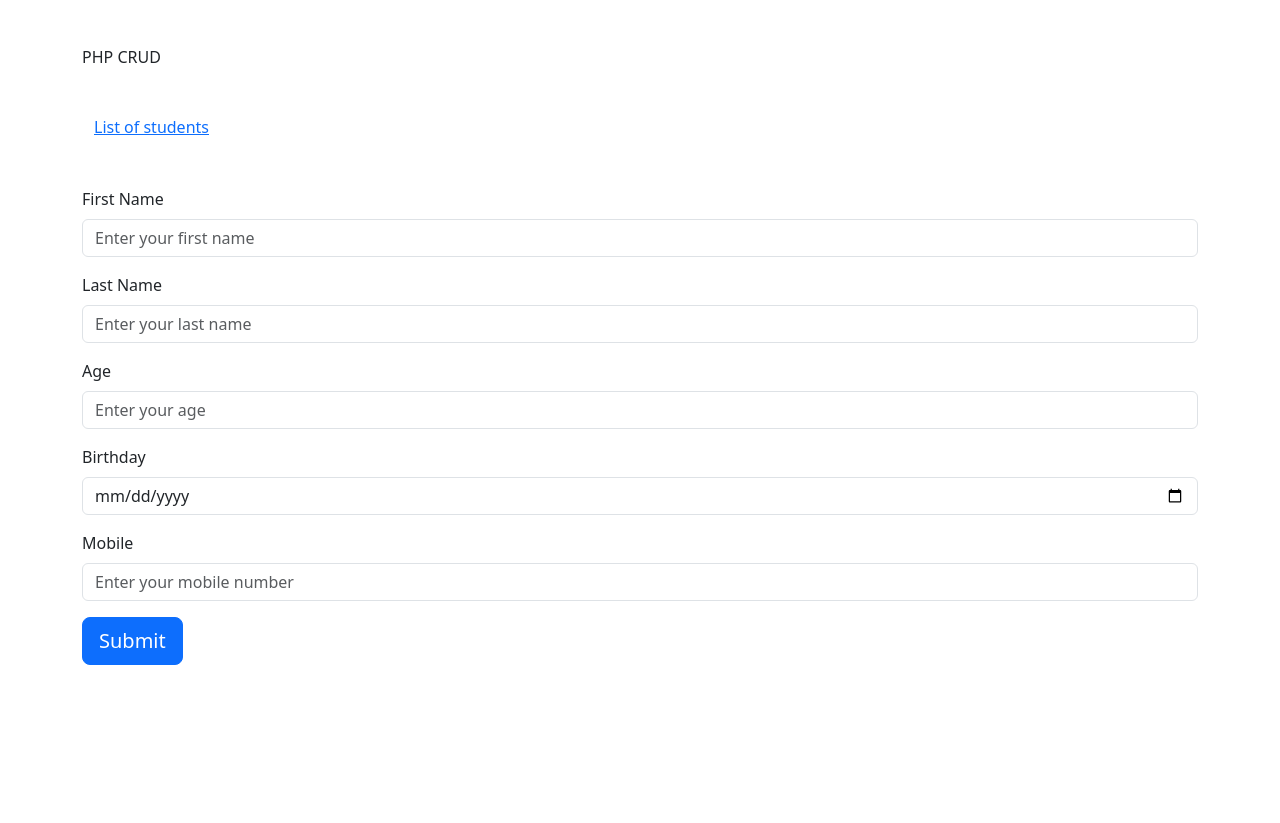
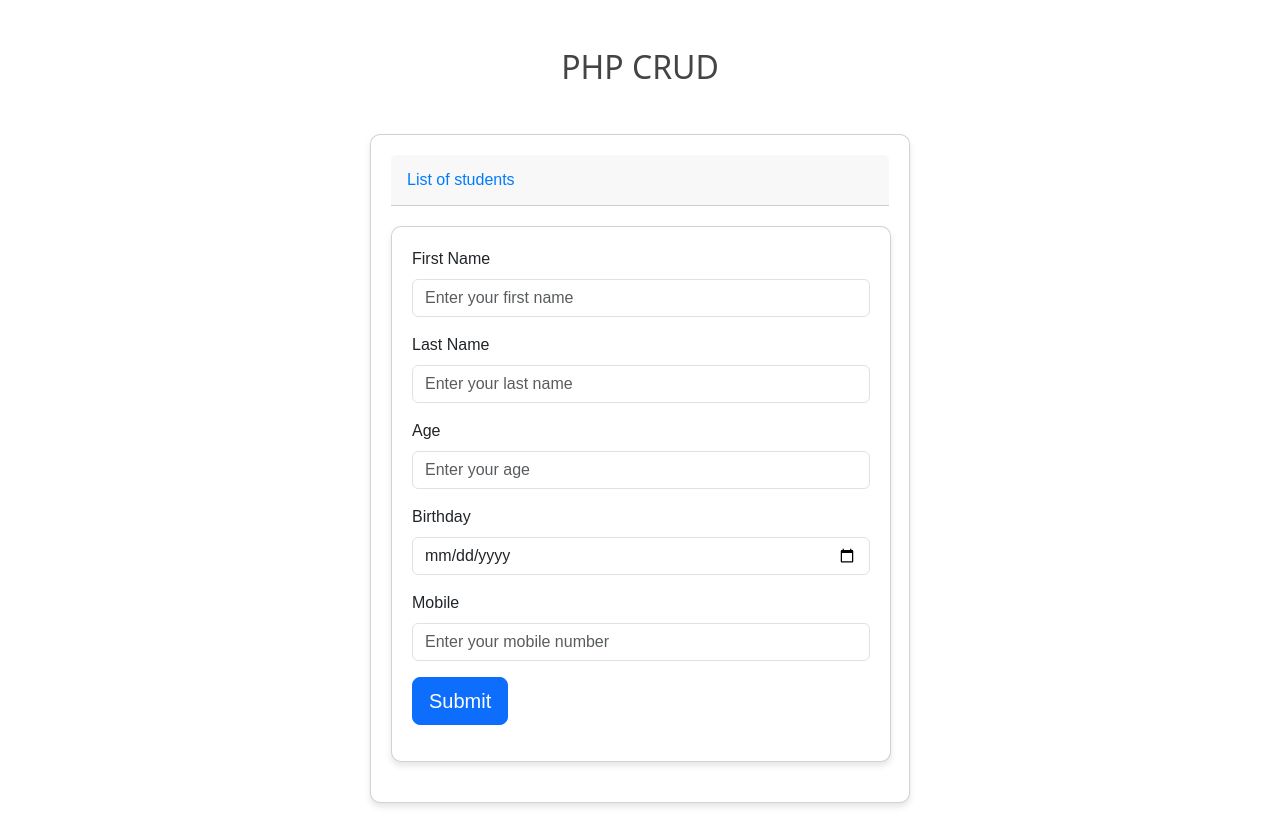
Before and after one commit to Cagnayo/finalcrud, a PHP site: page / in a window 1280 px wide. Before the commit the page ends 665 px from the top, so only its background shows below. Run offline with PHP 8.4, Linux system fonts and the light colour scheme.

Commit message:
card design

```diff
--- a/index.php
+++ b/index.php
@@ -28,16 +28,18 @@ if (isset($_POST['submit'])) {
   <meta name="viewport" content="width=device-width, initial-scale=1.0">
   <title>Create User</title>
   <link href="https://cdn.jsdelivr.net/npm/bootstrap@5.3.5/dist/css/bootstrap.min.css" rel="stylesheet">
+  <link rel="stylesheet" type="text/css" href="style.css">
 </head>
 <body>
-  <div class="container mt-5 justify-content: space between"> <h6> PHP CRUD </h6>
+  <div class="container1 mt-5 "> <h1> PHP CRUD </h1>
   <div class="my-5">
 <div class="container">
-    <a href="read.php"> List of students</a>
           </div>
       </div>
    </div>
-  <div class="container mt-5">
+   <div class="card" style= "width: 540px;">
+<div class="card-header"><a class= "list" href="read.php"> List of students</a> </div>
+   <div class="card" style="width: 500px;">
     <form method="post" action="">
       <div class="mb-3">
         <label class="form-label">First Name</label>
@@ -69,6 +71,8 @@ if (isset($_POST['submit'])) {
       </div>
     </form>
   </div>
+   </div>
+
 
   <script src="https://cdn.jsdelivr.net/npm/bootstrap@5.3.5/dist/js/bootstrap.bundle.min.js"></script>
 </body>
--- a/read.php
+++ b/read.php
@@ -59,6 +59,7 @@ while ($row = mysqli_fetch_assoc($result)) {
 
      <div class="container">
     <a href="index.php"> Add Students </a>
+
   </div>
   </tbody>
 </table>
--- /dev/null
+++ b/style.css
@@ -0,0 +1,70 @@
+/* Card Design */
+.card {
+    width: 300px;
+    margin: 20px auto;
+    padding: 20px;
+    border-radius: 10px;
+    box-shadow: 0 4px 6px rgba(0, 0, 0, 0.1);
+    background-color: #ffffff;
+    font-family: Arial, sans-serif;
+
+}
+
+.card img {
+    width: 100%;
+    border-radius: 10px 10px 0 0;
+
+}
+
+.card h3 {
+    margin: 15px 0 10px;
+    font-size: 1.5em;
+    color: #333;
+}
+
+.card p {
+    font-size: 1em;
+    color: #666;
+    line-height: 1.5;
+}
+
+.card .button {
+    display: inline-block;
+    margin-top: 15px;
+    padding: 10px 20px;
+    background-color: #007bff;
+    color: #fff;
+    text-decoration: none;
+    border-radius: 5px;
+    text-align: center;
+}
+
+.card .button:hover {
+    background-color: #0056b3;
+}
+h1{
+    text-align: center;
+    font-size: 2rem;
+    color: #444;
+    margin-top: 10px;
+}
+/* Align "list of students" with first name and make it responsive */
+.list{
+    display: flex;
+    flex-direction: column;
+    align-items: flex-start;
+    margin: 20px 0;
+}
+
+ .list{
+    font-size: 1em;
+    color: #007bff;
+    text-decoration: none;
+    margin: 5px 0;
+
+}
+ .list:hover {
+    color: #b30027;
+    text-decoration: none;
+
+}
```
